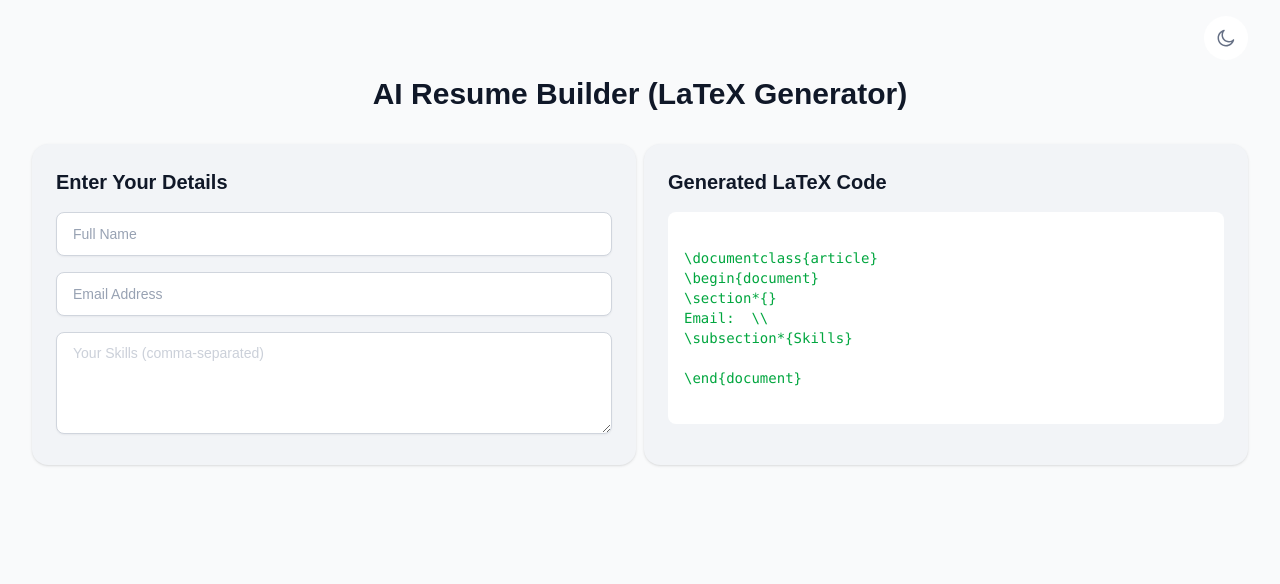
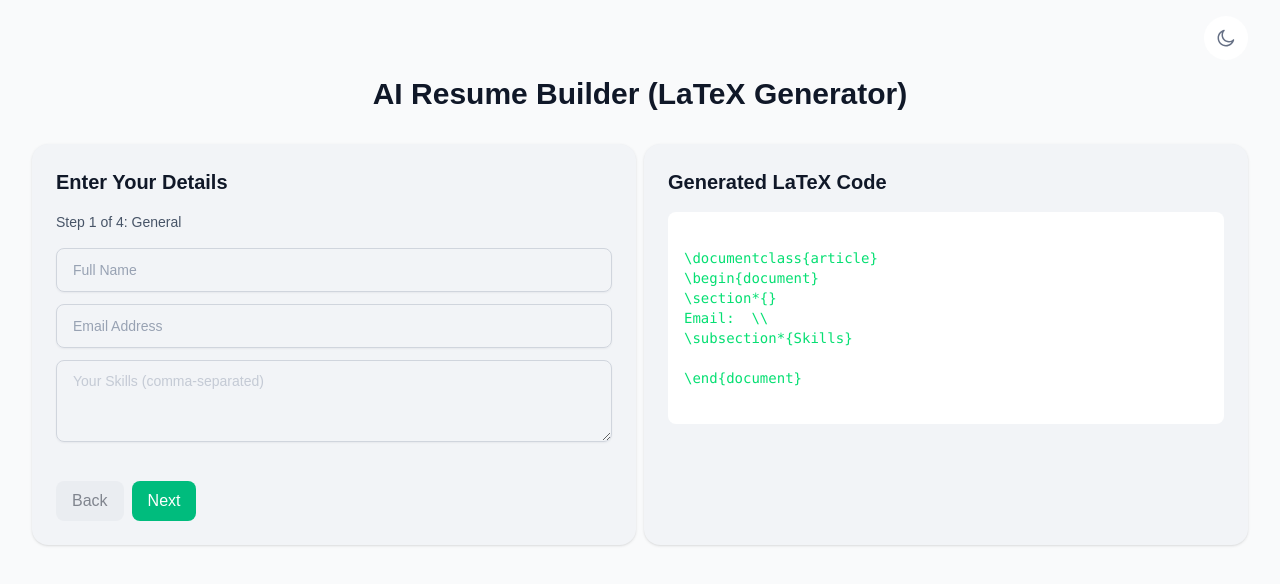
Before and after one commit to Sandaru428/smartcv, a Next.js app: page /home/editor in a window 1280 px wide. Shown: the top 584 px of the page. Built offline with nearby package versions, Linux system fonts and the light colour scheme.

Commit message:
input form steps initiallized

```diff
--- a/src/app/home/editor/page.tsx
+++ b/src/app/home/editor/page.tsx
@@ -1,18 +1,19 @@
 "use client";
 
 import { useState } from "react";
-import ResumeForm from "@/components/home/ResumeForm";
+import ResumeForm, { ResumeData } from "@/components/home/ResumeForm";
 import LatexPreview from "@/components/home/LatexPreview";
 
 export default function EditorPage() {
-  const [resumeData, setResumeData] = useState({
-    name: "",
-    email: "",
-    skills: "",
+  const [resumeData, setResumeData] = useState<ResumeData>({
+    general: [],
+    education: [],
+    projects: [],
+    experience: [],
   });
 
   return (
-    <main className="text-gray-900 dark:text-gray-100 p-4">
+    <main className="text-gray-900 dark:text-gray-100 p-4 max-h-[70vh]">
       <h1 className="text-3xl font-bold mb-8 text-center">
         AI Resume Builder (LaTeX Generator)
       </h1>
--- a/src/components/home/LatexPreview.tsx
+++ b/src/components/home/LatexPreview.tsx
@@ -2,11 +2,17 @@
 import { useEffect, useState } from "react";
 import templates from "../../data/templates.json";
 
+interface GeneralEntry {
+  [key: string]: any;
+  name?: string;
+  email?: string;
+  skills?: string;
+}
+
 interface ResumeData {
-  name: string;
-  email: string;
-  skills: string;
-  [key: string]: string; // allow indexing by placeholder key
+  // new shape: general entries array
+  general?: GeneralEntry[];
+  [key: string]: any; // allow other fields
 }
 
 interface LatexPreviewProps {
@@ -29,11 +35,14 @@ export default function LatexPreview({ resumeData, templateId }: LatexPreviewPro
   const [loading, setLoading] = useState<boolean>(false);
   const [error, setError] = useState<string | null>(null);
 
-  // helper: replace ${resumeData.key} with values from resumeData
+  // helper: replace ${resumeData.key} with values from resumeData or fallback to first general entry
   function interpolateTemplate(template: string, data?: ResumeData) {
     if (!template) return "";
     return template.replace(/\$\{resumeData\.([a-zA-Z0-9_]+)\}/g, (_m: string, key: string) => {
-      const val = data ? data[key] : undefined;
+      let val = data ? data[key] : undefined;
+      if ((val === undefined || val === null) && data?.general && data.general.length > 0) {
+        val = data.general[0][key];
+      }
       return val != null ? String(val) : "";
     });
   }
@@ -107,7 +116,7 @@ Email: \${resumeData.email} \\\\
     setLatexCode(final);
   }, [baseTemplate, resumeData]);
 
-  // new: render array of nodes with substituted values wrapped in a colored span
+  // renderHighlighted: wraps substituted values in a colored span, with fallback to general[0]
   function renderHighlighted(template: string, data?: ResumeData): React.ReactNode[] {
     if (!template) return [];
     const re = /\$\{resumeData\.([a-zA-Z0-9_]+)\}/g;
@@ -122,11 +131,13 @@ Email: \${resumeData.email} \\\\
       if (start > lastIndex) {
         nodes.push(template.slice(lastIndex, start));
       }
-      const val = data ? data[key] : "";
-      // variable value styled differently
+      let val = data ? data[key] : "";
+      if ((val === undefined || val === null) && data?.general && data.general.length > 0) {
+        val = data.general[0][key];
+      }
       nodes.push(
-        <span key={`var-${idx++}`} className="text-green-950 dark:text-green-50 font-medium">
-          {val}
+        <span key={`var-${idx++}`} className="text-green-800 dark:text-green-100 font-medium">
+          {String(val ?? "")}
         </span>
       );
       lastIndex = re.lastIndex;
@@ -147,7 +158,7 @@ Email: \${resumeData.email} \\\\
         <div className="text-sm text-red-500">Error: {error}</div>
       ) : (
         // added `custom-scrollbar` to apply the global scrollbar styles
-        <pre className="bg-white dark:bg-gray-900 text-green-600 dark:text-green-400 text-sm p-4 rounded-lg overflow-auto max-h-[75vh] custom-scrollbar cursor-auto">
+        <pre className="bg-white dark:bg-gray-900 text-green-400 text-sm p-4 rounded-lg overflow-auto max-h-[75vh] custom-scrollbar cursor-auto">
           {baseTemplate ? renderHighlighted(baseTemplate, resumeData) : latexCode}
         </pre>
       )}
--- a/src/components/home/ResumeForm.tsx
+++ b/src/components/home/ResumeForm.tsx
@@ -1,57 +1,133 @@
 "use client";
 
-import Input from "@/components/ui/InputField";
-import TextArea from "@/components/ui/TextArea";
+import React from "react";
+import GeneralStep from "./steps/GeneralStep";
+import EducationStep from "./steps/EducationStep";
+import ProjectsStep from "./steps/ProjectsStep";
+import ExperienceStep from "./steps/ExperienceStep";
+
+interface GeneralEntry {
+  name: string;
+  email: string;
+  skills: string;
+}
+
+interface EducationEntry {
+  school: string;
+  degree: string;
+  year: string;
+}
+
+interface ProjectEntry {
+  title: string;
+  description: string;
+}
+
+interface ExperienceEntry {
+  company: string;
+  title: string;
+  years: string;
+}
+
+export interface ResumeData {
+  general: GeneralEntry[];
+  education: EducationEntry[];
+  projects: ProjectEntry[];
+  experience: ExperienceEntry[];
+}
 
 interface ResumeFormProps {
-  resumeData: {
-    name: string;
-    email: string;
-    skills: string;
-  };
-  setResumeData: React.Dispatch<
-    React.SetStateAction<{
-      name: string;
-      email: string;
-      skills: string;
-    }>
-  >;
+  resumeData: ResumeData;
+  setResumeData: React.Dispatch<React.SetStateAction<ResumeData>>;
 }
 
 export default function ResumeForm({ resumeData, setResumeData }: ResumeFormProps) {
-  const handleChange = (e: React.ChangeEvent<HTMLInputElement | HTMLTextAreaElement>) => {
-    const { name, value } = e.target;
-    setResumeData((prev) => ({ ...prev, [name]: value }));
+  const [step, setStep] = React.useState<number>(0);
+  const steps = ["General", "Education", "Projects", "Experience"];
+
+  const goNext = () => setStep((s) => Math.min(s + 1, steps.length - 1));
+  const goBack = () => setStep((s) => Math.max(s - 1, 0));
+
+  const handleSubmit = (e?: React.FormEvent) => {
+    e?.preventDefault();
+    console.log("Submitting resume data:", resumeData);
   };
 
   return (
     <div className="bg-gray-100 dark:bg-gray-800 p-6 rounded-2xl shadow-sm">
       <h2 className="text-xl font-semibold mb-4">Enter Your Details</h2>
 
-      <form className="flex flex-col gap-4">
-        <Input
-          name="name"
-          value={resumeData.name}
-          onChange={(e) => handleChange(e as unknown as React.ChangeEvent<HTMLInputElement>)}
-          placeholder="Full Name"
-          className="p-3 rounded-lg border border-gray-300 dark:border-gray-700 bg-white dark:bg-gray-900"
-        />
+      <div className="mb-4 text-sm text-gray-600 dark:text-gray-300">
+        Step {step + 1} of {steps.length}: {steps[step]}
+      </div>
 
-        <Input
-          name="email"
-          value={resumeData.email}
-          onChange={(e) => handleChange(e as unknown as React.ChangeEvent<HTMLInputElement>)}
-          placeholder="Email Address"
-          className="p-3 rounded-lg border border-gray-300 dark:border-gray-700 bg-white dark:bg-gray-900"
-        />
+      <form className="flex flex-col gap-4" onSubmit={handleSubmit}>
+        {step === 0 && (
+          <GeneralStep
+            data={
+              resumeData.general && resumeData.general.length > 0
+                ? resumeData.general[0]
+                : { name: "", email: "", skills: "" }
+            }
+            onChange={(patch) =>
+              setResumeData((prev) => {
+                const nextGeneral = [...(prev.general || [])];
+                if (nextGeneral.length === 0) {
+                  nextGeneral[0] = { name: "", email: "", skills: "", ...patch };
+                } else {
+                  nextGeneral[0] = { ...nextGeneral[0], ...patch };
+                }
+                return { ...prev, general: nextGeneral };
+              })
+            }
+          />
+        )}
 
-        <TextArea
-          value={resumeData.skills}
-          onChange={(val) => setResumeData((prev) => ({ ...prev, skills: val }))}
-          placeholder="Your Skills (comma-separated)"
-          rows={4}
-          className="p-3 rounded-lg border border-gray-300 dark:border-gray-700 bg-white dark:bg-gray-900"
-        />
+        {step === 1 && (
+          <EducationStep
+            data={resumeData.education}
+            onChange={(education) => setResumeData((prev) => ({ ...prev, education }))}
+          />
+        )}
+
+        {step === 2 && (
+          <ProjectsStep
+            data={resumeData.projects}
+            onChange={(projects) => setResumeData((prev) => ({ ...prev, projects }))}
+          />
+        )}
+
+        {step === 3 && (
+          <ExperienceStep
+            data={resumeData.experience}
+            onChange={(experience) => setResumeData((prev) => ({ ...prev, experience }))}
+          />
+        )}
+
+        <div className="flex gap-2 mt-4">
+          <button
+            type="button"
+            onClick={goBack}
+            disabled={step === 0}
+            className="px-4 py-2 rounded-lg bg-gray-200 dark:bg-gray-700 disabled:opacity-50"
+          >
+            Back
+          </button>
+
+          {step < steps.length - 1 ? (
+            <button
+              type="button"
+              onClick={goNext}
+              className="px-4 py-2 rounded-lg bg-emerald-500 text-white"
+            >
+              Next
+            </button>
+          ) : (
+            <button type="submit" className="px-4 py-2 rounded-lg bg-blue-600 text-white">
+              Submit
+            </button>
+          )}
+        </div>
       </form>
     </div>
   );
--- /dev/null
+++ b/src/components/home/steps/EducationStep.tsx
@@ -0,0 +1,66 @@
+"use client";
+import Input from "@/components/ui/InputField";
+
+interface EducationEntry {
+  school: string;
+  degree: string;
+  year: string;
+}
+
+interface Props {
+  data: EducationEntry[];
+  onChange: (next: EducationEntry[]) => void;
+}
+
+export default function EducationStep({ data, onChange }: Props) {
+  const updateAt = (idx: number, patch: Partial<EducationEntry>) => {
+    const next = data.map((d, i) => (i === idx ? { ...d, ...patch } : d));
+    onChange(next);
+  };
+
+  const add = () => onChange([...data, { school: "", degree: "", year: "" }]);
+  const remove = (idx: number) => onChange(data.filter((_, i) => i !== idx));
+
+  return (
+    <div className="flex flex-col gap-3">
+      {data.map((entry, idx) => (
+        <div key={idx} className="p-3 border rounded-lg bg-white dark:bg-gray-900">
+          <div className="flex gap-2">
+            <Input
+              value={entry.school}
+              onChange={(e) => updateAt(idx, { school: (e.target as HTMLInputElement).value })}
+              placeholder="School"
+              className="flex-1 p-2"
+            />
+            <Input
+              value={entry.degree}
+              onChange={(e) => updateAt(idx, { degree: (e.target as HTMLInputElement).value })}
+              placeholder="Degree"
+              className="flex-1 p-2"
+            />
+            <Input
+              value={entry.year}
+              onChange={(e) => updateAt(idx, { year: (e.target as HTMLInputElement).value })}
+              placeholder="Year"
+              className="w-24 p-2"
+            />
+          </div>
+
+          <div className="mt-2">
+            <button
+              type="button"
+              onClick={() => remove(idx)}
+              className="text-sm text-red-500"
+            >
+              Remove
+            </button>
+          </div>
+        </div>
+      ))}
+
+      <button type="button" onClick={add} className="px-3 py-2 rounded-lg bg-gray-200 dark:bg-gray-700">
+        Add Education
+      </button>
+    </div>
+  );
+}
--- /dev/null
+++ b/src/components/home/steps/ExperienceStep.tsx
@@ -0,0 +1,62 @@
+"use client";
+import Input from "@/components/ui/InputField";
+
+interface ExperienceEntry {
+  company: string;
+  title: string;
+  years: string;
+}
+
+interface Props {
+  data: ExperienceEntry[];
+  onChange: (next: ExperienceEntry[]) => void;
+}
+
+export default function ExperienceStep({ data, onChange }: Props) {
+  const updateAt = (idx: number, patch: Partial<ExperienceEntry>) => {
+    const next = data.map((d, i) => (i === idx ? { ...d, ...patch } : d));
+    onChange(next);
+  };
+
+  const add = () => onChange([...data, { company: "", title: "", years: "" }]);
+  const remove = (idx: number) => onChange(data.filter((_, i) => i !== idx));
+
+  return (
+    <div className="flex flex-col gap-3">
+      {data.map((e, idx) => (
+        <div key={idx} className="p-3 border rounded-lg bg-white dark:bg-gray-900">
+          <div className="flex gap-2">
+            <Input
+              value={e.company}
+              onChange={(ev) => updateAt(idx, { company: (ev.target as HTMLInputElement).value })}
+              placeholder="Company"
+              className="flex-1 p-2"
+            />
+            <Input
+              value={e.title}
+              onChange={(ev) => updateAt(idx, { title: (ev.target as HTMLInputElement).value })}
+              placeholder="Title"
+              className="flex-1 p-2"
+            />
+            <Input
+              value={e.years}
+              onChange={(ev) => updateAt(idx, { years: (ev.target as HTMLInputElement).value })}
+              placeholder="Years"
+              className="w-24 p-2"
+            />
+          </div>
+
+          <div className="mt-2">
+            <button type="button" onClick={() => remove(idx)} className="text-sm text-red-500">
+              Remove
+            </button>
+          </div>
+        </div>
+      ))}
+
+      <button type="button" onClick={add} className="px-3 py-2 rounded-lg bg-gray-200 dark:bg-gray-700">
+        Add Experience
+      </button>
+    </div>
+  );
+}
--- /dev/null
+++ b/src/components/home/steps/GeneralStep.tsx
@@ -0,0 +1,44 @@
+"use client";
+import Input from "@/components/ui/InputField";
+import TextArea from "@/components/ui/TextArea";
+
+interface GeneralEntry {
+  name: string;
+  email: string;
+  skills: string;
+}
+
+interface Props {
+  data: GeneralEntry;
+  onChange: (patch: Partial<GeneralEntry>) => void;
+}
+
+export default function GeneralStep({ data, onChange }: Props) {
+  return (
+    <div className="flex flex-col gap-3">
+      <Input
+        name="name"
+        value={data.name}
+        onChange={(e) => onChange({ name: (e.target as HTMLInputElement).value })}
+        placeholder="Full Name"
+        className="p-2"
+      />
+
+      <Input
+        name="email"
+        value={data.email}
+        onChange={(e) => onChange({ email: (e.target as HTMLInputElement).value })}
+        placeholder="Email Address"
+        className="p-2"
+      />
+
+      <TextArea
+        value={data.skills}
+        onChange={(val) => onChange({ skills: val })}
+        placeholder="Your Skills (comma-separated)"
+        rows={3}
+        className="p-2"
+      />
+    </div>
+  );
+}
--- /dev/null
+++ b/src/components/home/steps/ProjectsStep.tsx
@@ -0,0 +1,54 @@
+"use client";
+import Input from "@/components/ui/InputField";
+import TextArea from "@/components/ui/TextArea";
+
+interface ProjectEntry {
+  title: string;
+  description: string;
+}
+
+interface Props {
+  data: ProjectEntry[];
+  onChange: (next: ProjectEntry[]) => void;
+}
+
+export default function ProjectsStep({ data, onChange }: Props) {
+  const updateAt = (idx: number, patch: Partial<ProjectEntry>) => {
+    const next = data.map((d, i) => (i === idx ? { ...d, ...patch } : d));
+    onChange(next);
+  };
+
+  const add = () => onChange([...data, { title: "", description: "" }]);
+  const remove = (idx: number) => onChange(data.filter((_, i) => i !== idx));
+
+  return (
+    <div className="flex flex-col gap-3">
+      {data.map((p, idx) => (
+        <div key={idx} className="p-3 border rounded-lg bg-white dark:bg-gray-900">
+          <Input
+            value={p.title}
+            onChange={(e) => updateAt(idx, { title: (e.target as HTMLInputElement).value })}
+            placeholder="Project Title"
+            className="p-2 mb-2"
+          />
+          <TextArea
+            value={p.description}
+            onChange={(val) => updateAt(idx, { description: val })}
+            placeholder="Description"
+            rows={3}
+            className="p-2"
+          />
+          <div className="mt-2">
+            <button type="button" onClick={() => remove(idx)} className="text-sm text-red-500">
+              Remove
+            </button>
+          </div>
+        </div>
+      ))}
+
+      <button type="button" onClick={add} className="px-3 py-2 rounded-lg bg-gray-200 dark:bg-gray-700">
+        Add Project
+      </button>
+    </div>
+  );
+}
```
